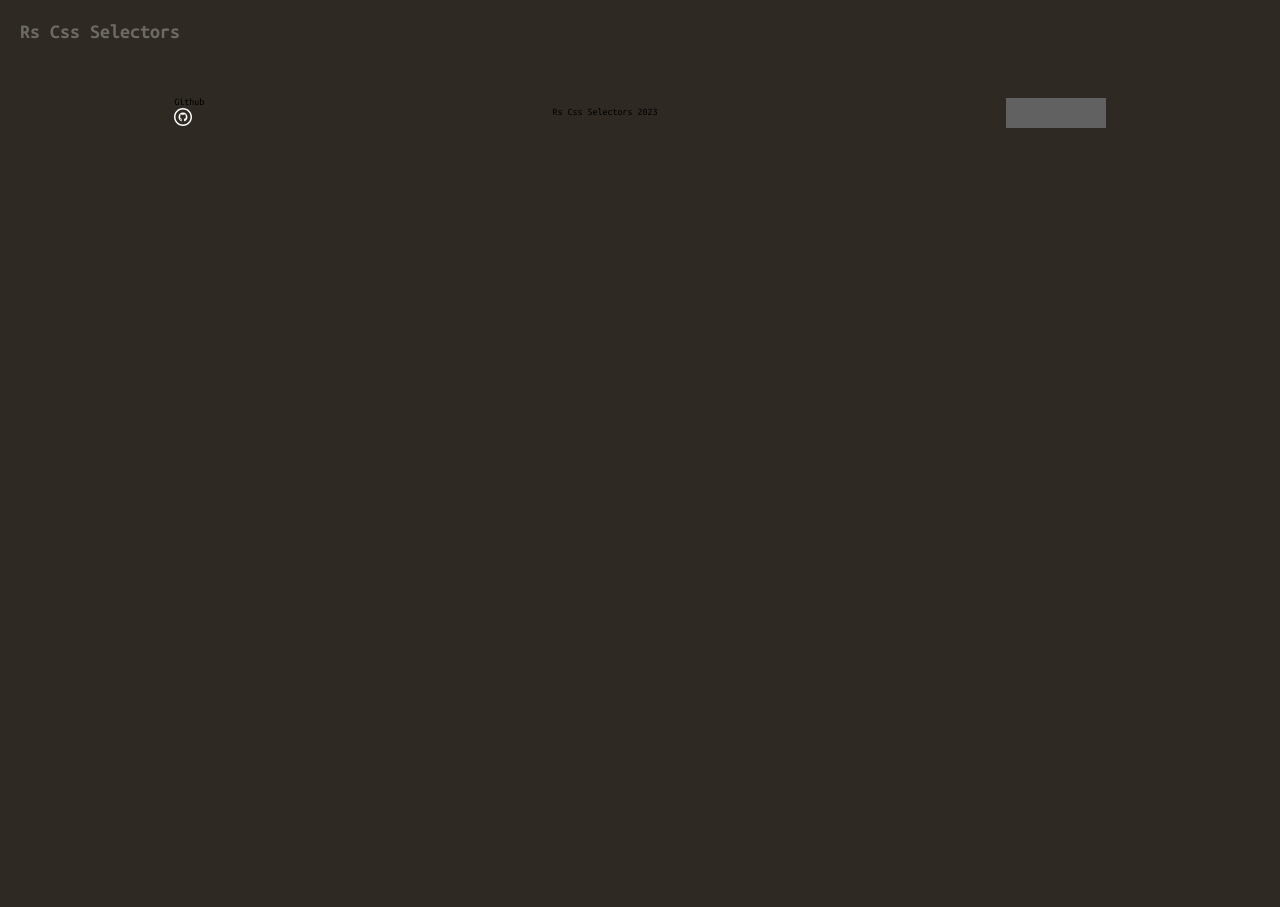
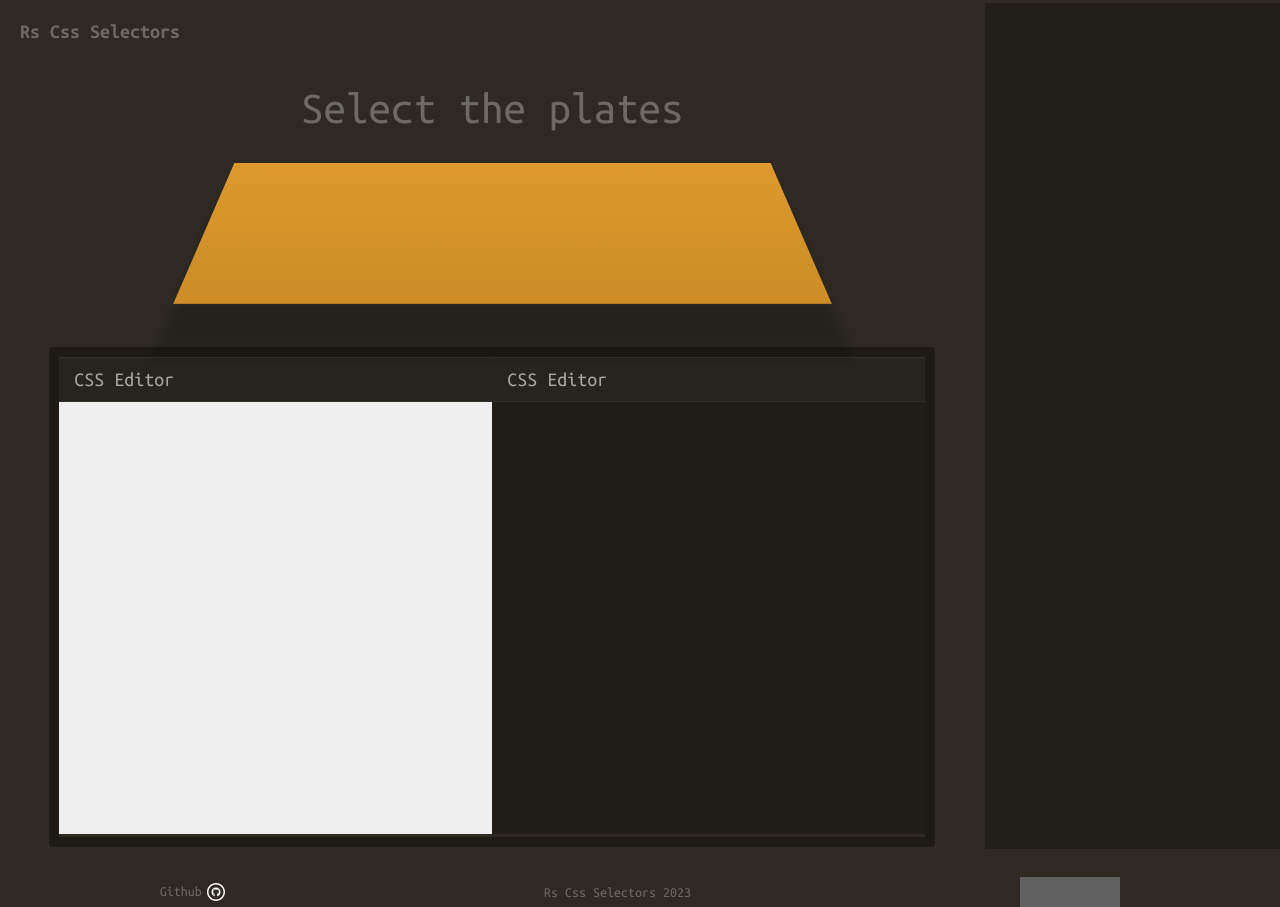
Before and after one commit to anderskambenders/rs-js-fe2023, a website built with webpack: page rs-css/src/index.html in a window 1280 px wide. Before the commit the page ends 800 px from the top, so only its background shows below. Built offline with nearby package versions, Linux system fonts and the light colour scheme; grey boxes are pictures that could not be loaded.

Commit message:
feat: add layout and global.css

```diff
--- a/rs-css/src/css/global.css
+++ b/rs-css/src/css/global.css
@@ -51,33 +51,135 @@ body {
 .header__logo {
   color: rgba(255, 255, 255, .3);
 }
+.main {
+  display: flex;
+  flex-wrap: nowrap;
+  justify-content: space-between;
+  align-items: flex-start;
+}
 
-footer {
-  height: 100px;
+.main__left {
+width: 100%;
+}
+
+.table__header {
+  color: rgba(255,255,255,.3);
+  font-size: 45px;
+  margin: 0;
+  font-weight: 400;
+  text-align: center;
+  padding: 20px 30px;
+}
+
+.table__wrapper {
+  width: 60%;
+  min-height: 142px;
+  position: relative;
+  margin-bottom: 5rem;
+
+}
+
+.table__main {
+  box-shadow: 0px 40px 10px rgba(0,0,0,.2);
+  background: #dd992d;
+  transform: perspective(120px) rotateX(10deg);
+  background: linear-gradient(#dd992d,#cd8c26);
+  position: absolute;
+  height: 100%;
+  bottom: 0;
+  left: 35%;
+  width: 100%;
+}
+
+.editor {
+  position: relative;
+  text-align: left;
+  width: 90%;
+  height: 500px;
+  margin: 0 auto;
+  border: solid 10px rgba(0,0,0,.35);
+  border-radius: 4px;
+  overflow: hidden;
+  margin-bottom: 3rem;
+}
+.editor__wrapper {
+  display: flex;
+  width: 100%;
+  justify-content: center;
+}
+
+.editor__css, .editor__html {
+  width: 50%;
+}
+.css__header, .html__header {
+  text-align: left;
+  padding: 10px 15px;
+  background: rgba(0,0,0,.15);
+  border-top: solid 1px rgba(255,255,255,.05);
+  border-bottom: solid 1px rgba(255,255,255,.05);
+  border-radius: 2px 2px 0 0;
+  color: rgba(255,255,255,.6);
+}
+.css__header span, .html__header span {
+  font-size: 20px;
+  color: rgba(255,255,255,.6);
+}
+.css__input, .html__input {
+  background: #efefef;
+  color: #AAA;
+  padding: 10px 10px 10px 46px;
+  position: relative;
+  min-height: 432px;
+}
+
+.html__input {
+  background: rgba(0,0,0,.3);
+}
+
+.level-menu {
+  margin-top: -6rem;
+  position: static;
+  min-height: 846px;
+  width: 30%;
+  right: 0;
+  top: 40px;
+  top: 0;
+  bottom: 0;
+  background: #221e18;
+  z-index: 1;
+}
+
+.footer {
   display: flex;
   align-items: center;
   justify-content: space-around;
 }
-.footer__info {
+
+.footer__link {
   display: flex;
-  text-decoration: none;
+  font-size: 14px;
+  color: rgba(255, 255, 255, .3);
 }
 
-.footer__info p {
+.footer__link p {
+  margin-right: 5px;
+}
+
+.footer__info{
   margin: 0;
   margin-right: 10px;
   font-size: 14px;
   color: rgba(255, 255, 255, .3);
 }
-footer .copyright {
-  font-size: 14px;
+.footer .copyright {
+
   color: rgba(255, 255, 255, .3);
   text-align: center;
 }
-footer .copyright a {
+.footer .copyright a {
   color: rgba(255, 255, 255, .3);
 }
-footer .copyright a:hover {
+.footer .copyright a:hover {
   color: rgba(255, 255, 255, .3);
 }
 
--- a/rs-css/src/index.html
+++ b/rs-css/src/index.html
@@ -10,9 +10,41 @@
       <h1 class="header__logo">Rs Css Selectors</h1>
     </header>
     <main class="main">
-      <section class="table"></section>
-      <section class="editor"></section>
-      <section class="level-menu"></section>
+      <div class="main__left">
+        <section class="table">
+          <h2 class="table__header">Select the plates</h2>
+          <div class="table__wrapper">
+            <div class="table__main">
+            </div>
+          </div>
+        </section>
+        <section class="editor">
+          <div class="editor__wrapper">
+            <div class="editor__css">
+              <div class="css__header">
+                <span>CSS Editor</span>
+              </div>
+              <div class="css__input">
+              </div>
+            </div>
+            <div class="editor__html">
+              <div class="html__header">
+                <span>CSS Editor</span>
+              </div>
+              <div class="html__input">
+              </div>
+            </div>
+          </div>
+        </section>
+      </div>
+      <section class="level-menu">
+        <div class="menu__wrapper">
+          <div class="menu__header">
+          </div>
+          <div class="level__main">
+          </div>
+        </div>
+      </section>
     </main>
     <footer class="footer">
       <a class="footer__link" href="https://github.com/anderskambenders" target="_blank">
```
Also changed, not shown: rs-css/src/components/view/table/table.ts (added, +8 -0 lines), rs-css/src/components/view/table/table.css (added).
